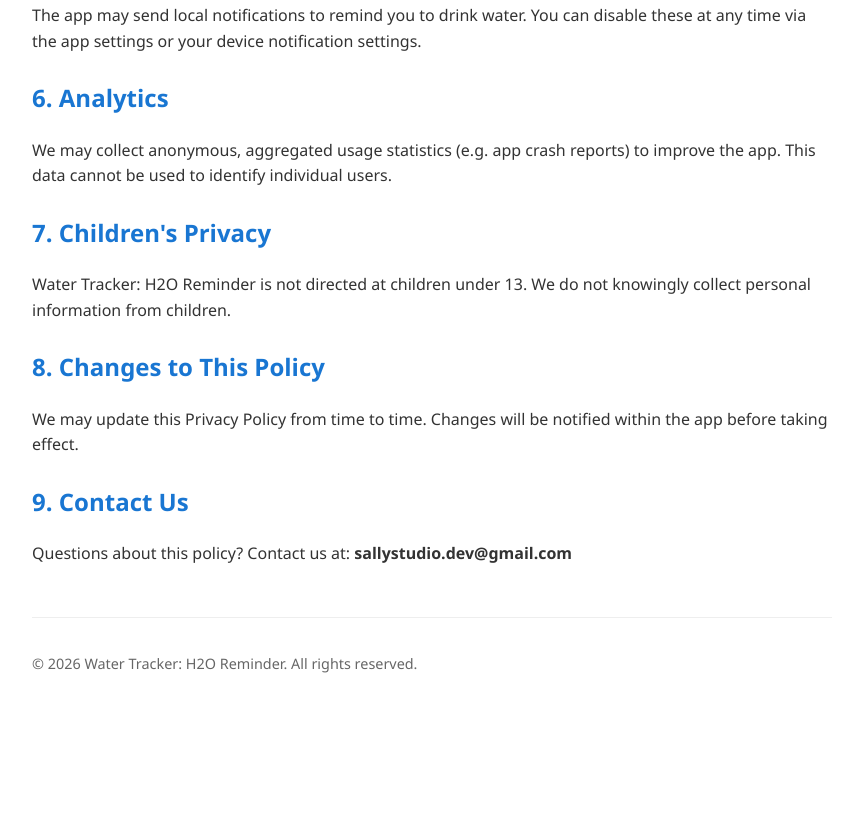
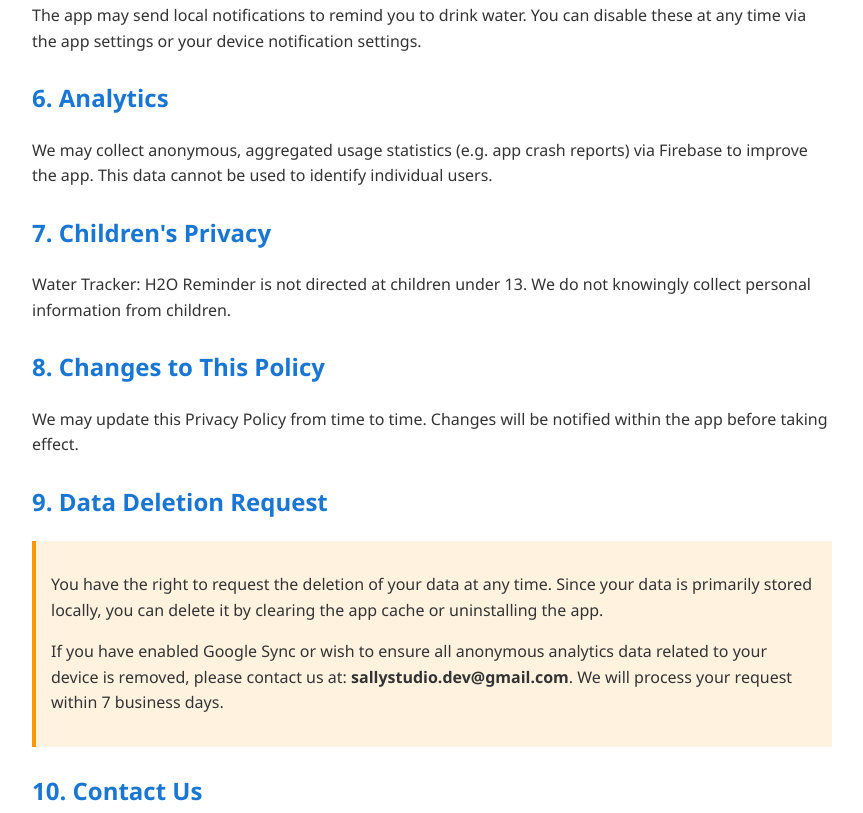
Before and after one commit to haocoi9x1/water-policy, a plain HTML site: page index.html in a window 1280 px wide. Shown: the part 857-1670 px from the top of the page, without its empty margins (208-1071 px from the left). Before the commit the page ends 1566 px from the top, so only its background shows below. Drawn offline with Linux system fonts and the light colour scheme.

Commit message:
Update index.html

```diff
--- a/index.html
+++ b/index.html
@@ -9,13 +9,14 @@
         h1 { color: #2196F3; border-bottom: 2px solid #2196F3; padding-bottom: 10px; }
         h2 { color: #1976D2; margin-top: 25px; }
         .footer { margin-top: 50px; font-size: 0.9em; color: #666; border-top: 1px solid #eee; padding-top: 20px; }
-        .highlight { background-color: #e3f2fd; padding: 10px; border-left: 4px solid #2196F3; }
+        .highlight { background-color: #e3f2fd; padding: 10px; border-left: 4px solid #2196F3; margin-bottom: 20px; }
+        .data-deletion { background-color: #fff3e0; padding: 15px; border-left: 4px solid #ff9800; }
     </style>
 </head>
 <body>
 
     <h1>Privacy Policy</h1>
-    <p><strong>Last updated: March 2026</strong></p>
+    <p><strong>Last updated: April 2026</strong></p>
 
     <div class="highlight">
         Water Tracker: H2O Reminder collects only the data you provide: age, weight, gender, wake/sleep times, and daily water intake. All data is stored locally on your device.
@@ -37,7 +38,7 @@
     <p>The app may send local notifications to remind you to drink water. You can disable these at any time via the app settings or your device notification settings.</p>
 
     <h2>6. Analytics</h2>
-    <p>We may collect anonymous, aggregated usage statistics (e.g. app crash reports) to improve the app. This data cannot be used to identify individual users.</p>
+    <p>We may collect anonymous, aggregated usage statistics (e.g. app crash reports) via Firebase to improve the app. This data cannot be used to identify individual users.</p>
 
     <h2>7. Children's Privacy</h2>
     <p>Water Tracker: H2O Reminder is not directed at children under 13. We do not knowingly collect personal information from children.</p>
@@ -45,7 +46,13 @@
     <h2>8. Changes to This Policy</h2>
     <p>We may update this Privacy Policy from time to time. Changes will be notified within the app before taking effect.</p>
 
-    <h2>9. Contact Us</h2>
+    <h2>9. Data Deletion Request</h2>
+    <div class="data-deletion">
+        <p>You have the right to request the deletion of your data at any time. Since your data is primarily stored locally, you can delete it by clearing the app cache or uninstalling the app.</p>
+        <p>If you have enabled Google Sync or wish to ensure all anonymous analytics data related to your device is removed, please contact us at: <strong>sallystudio.dev@gmail.com</strong>. We will process your request within 7 business days.</p>
+    </div>
+
+    <h2>10. Contact Us</h2>
     <p>Questions about this policy? Contact us at: <strong>sallystudio.dev@gmail.com</strong></p>
 
     <div class="footer">
```
